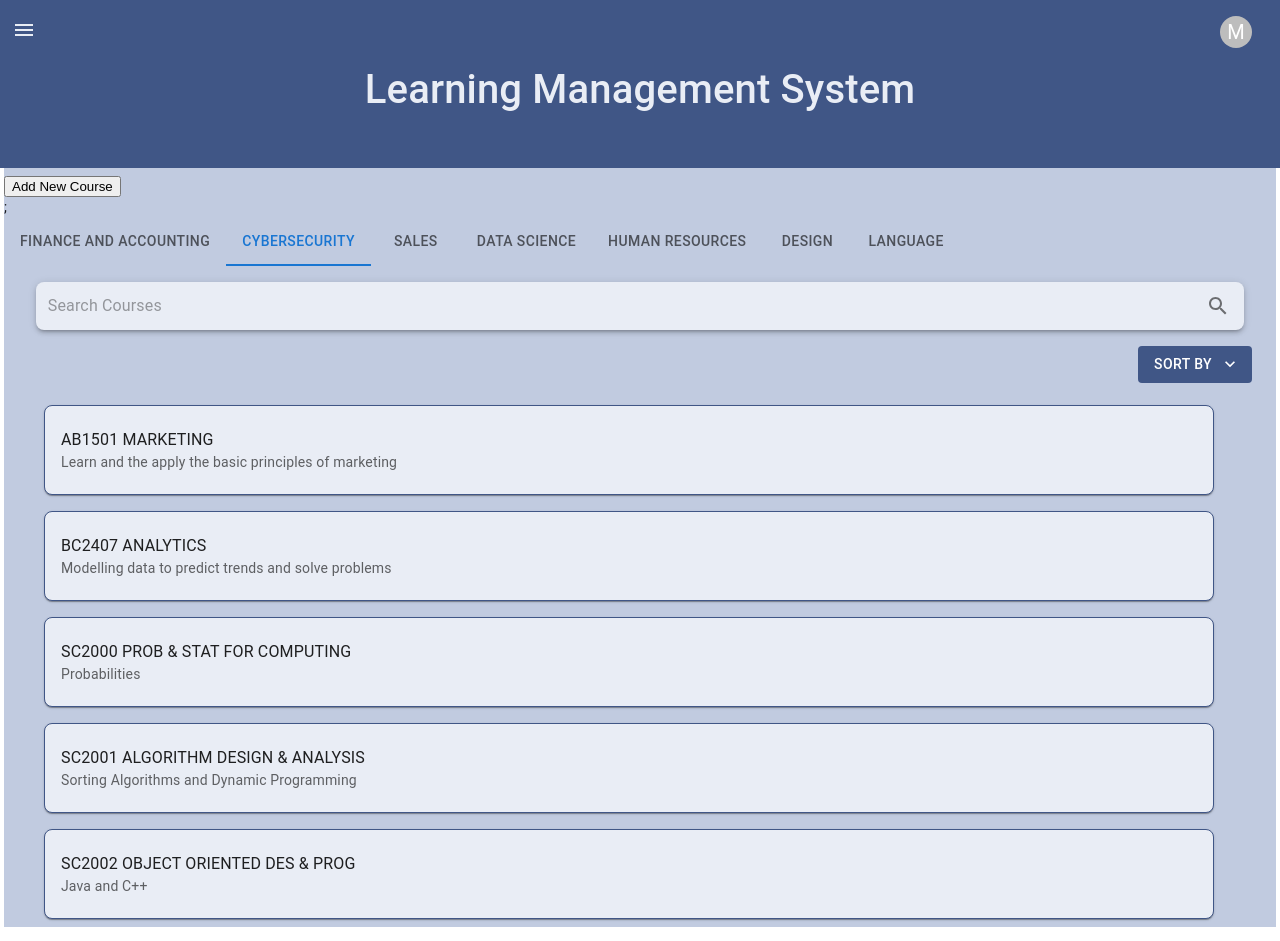
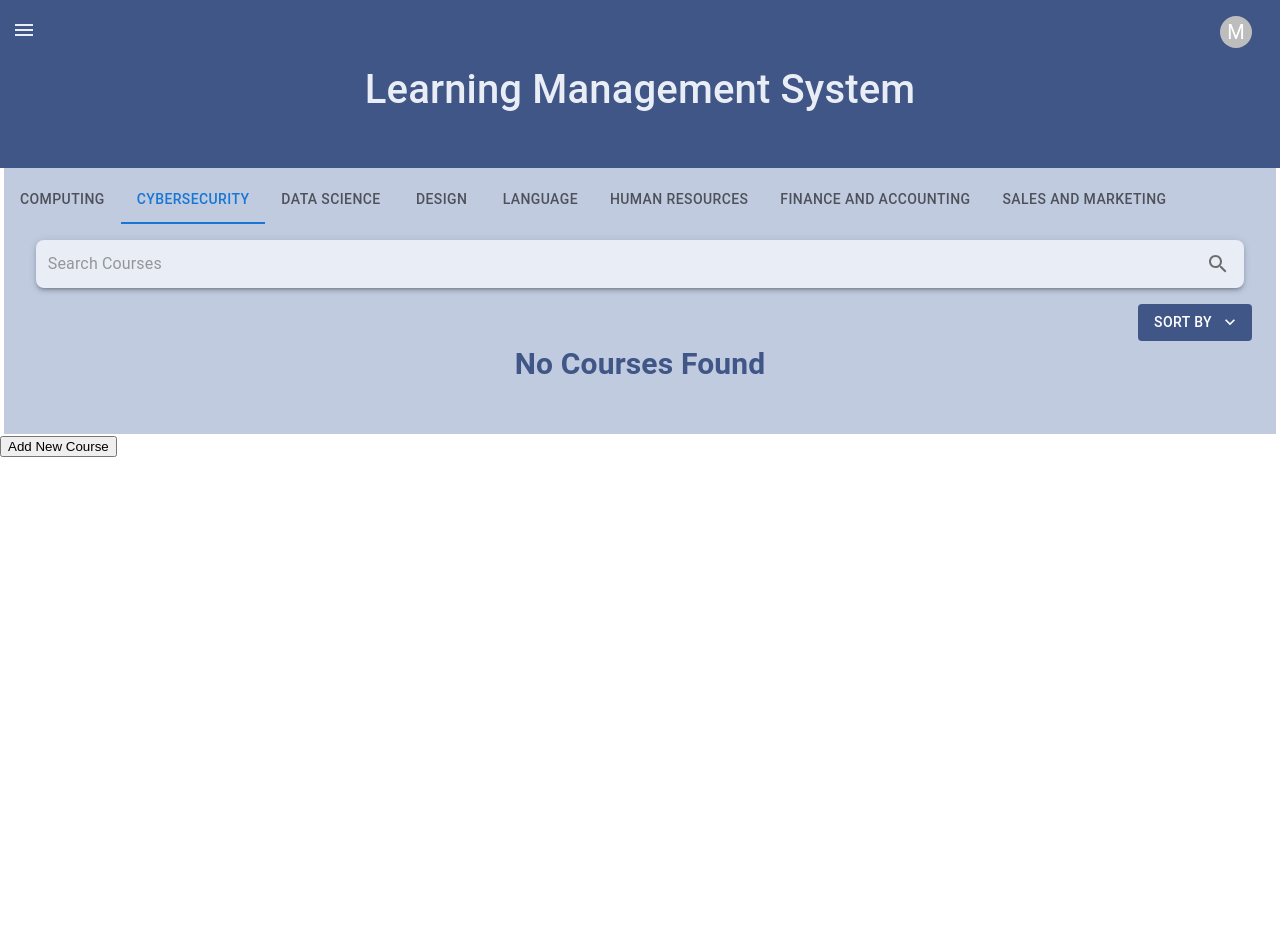
Before and after one commit to Zomankey/StaticTest, a React (Create React App) app: page / in a window 1280 px wide. Both pictures are taken after a click on the tab "CYBERSECURITY". After the commit the page ends 800 px from the top, so only its background shows below. Built offline with nearby package versions, Linux system fonts and the light colour scheme.

Commit message:
Add category filter

```diff
--- a/src/App.js
+++ b/src/App.js
@@ -4,13 +4,8 @@ import { Stack } from "@mui/material";
 
 import SettingsDrawer from "./Components/Account/AccountSettingsDrawer";
 import NewCourse from "./Components/NewCourse/NewCourse";
-import CourseList from "./Components/Course/CourseList";
-import CourseSearch from "./Components/Course/CourseSearch";
-import CourseCategoryTabs from "./Components/Course/CourseCategoryTab";
-import CourseSorter from "./Components/Course/CourseSorter";
 import CourseProgressDrawer from "./Components/Course/CourseProgressDrawer";
-
-const courseStyle = { bgcolor: "#c1cbe0", mx: 0.5, fontSize: 14, pt: 1 };
+import CourseDisplay from "./Components/Course/CourseDisplay";
 
 const headerBoxStyle = {
   bgcolor: "#405686",
@@ -29,6 +24,8 @@ const DUMMY_COURSES = [
     id: "AB1501",
     name: "MARKETING",
     description: "Learn and the apply the basic principles of marketing",
+    progress: "Current",
+    category: "Sales and Marketing",
     // grade: "",
     // date: new Date(2020, 7, 14),
   },
@@ -36,6 +33,8 @@ const DUMMY_COURSES = [
     id: "BC2407",
     name: "ANALYTICS",
     description: "Modelling data to predict trends and solve problems",
+    progress: "Current",
+    category: "Data Science",
     // grade: "",
     // date: new Date(2020, 7, 14),
   },
@@ -43,6 +42,8 @@ const DUMMY_COURSES = [
     id: "SC2000",
     name: "PROB & STAT FOR COMPUTING",
     description: "Probabilities",
+    progress: "Completed",
+    category: "Computing",
     // grade: "",
     // date: new Date(2020, 7, 14),
   },
@@ -50,6 +51,8 @@ const DUMMY_COURSES = [
     id: "SC2001",
     name: "ALGORITHM DESIGN & ANALYSIS",
     description: "Sorting Algorithms and Dynamic Programming",
+    progress: "Uncompleted",
+    category: "Computing",
     // grade: "",
     // date: new Date(2020, 7, 14),
   },
@@ -58,6 +61,8 @@ const DUMMY_COURSES = [
     id: "SC2002",
     name: "OBJECT ORIENTED DES & PROG",
     description: "Java and C++",
+    progress: "Uncompleted",
+    category: "Computing",
     // grade: "",
     // date: new Date(2020, 7, 14),
   },
@@ -80,14 +85,8 @@ function App() {
         </Stack>
         <Box sx={headerTextStyle}>Learning Management System</Box>
       </Box>
-
-      <Box sx={courseStyle}>
-        <NewCourse onAddCourse={addCourseHandler} />;
-        <CourseCategoryTabs />
-        <CourseSearch />
-        <CourseSorter />
-        <CourseList courses={courses} />
-      </Box>
+      <CourseDisplay courses={courses} />
+      <NewCourse onAddCourse={addCourseHandler} />
     </div>
   );
 }
--- a/src/Components/Course/CourseCategoryTab.js
+++ b/src/Components/Course/CourseCategoryTab.js
@@ -1,41 +1,44 @@
 import { useState } from "react";
+
 import Box from "@mui/material/Box";
 import Tabs from "@mui/material/Tabs";
 import Tab from "@mui/material/Tab";
 
 const box = { width: "100%", bgcolor: "#c1cbe0", pb: 2 };
-const genres = [
-  { label: "Finance and Accounting" },
+const categories = [
+  //{ label: "All" },
+  { label: "Computing" },
   { label: "Cybersecurity" },
-  { label: "Sales" },
   { label: "Data Science" },
-  { label: "Human Resources" },
   { label: "Design" },
   { label: "Language" },
+  { label: "Human Resources" },
+  { label: "Finance and Accounting" },
+  { label: "Sales and Marketing" },
 ];
 
 const CourseCategoryTabs = (props) => {
-  const [value, setValue] = useState(0);
-
-  const filterHandler = (event, newValue) => {
+  const [value, setValue] = useState("");
+  const handleChange = (event, newValue) => {
     setValue(newValue);
+    props.onSelectCategoryFilter(newValue);
   };
-
-  // function filterHandler(event) {
-  //   props.onSelectFilter(event.target.value);
-  // }
 
   return (
     <Box sx={box}>
       <Tabs
         value={value}
-        onChange={filterHandler}
+        onChange={handleChange}
         variant="scrollable"
         scrollButtons="auto"
         aria-label="scrollable genre tabs"
       >
-        {genres.map((genre) => (
-          <Tab key={genre.label} label={genre.label} />
+        {categories.map((categories) => (
+          <Tab
+            key={categories.label}
+            label={categories.label}
+            value={categories.label}
+          />
         ))}
       </Tabs>
     </Box>
--- /dev/null
+++ b/src/Components/Course/CourseDisplay.js
@@ -0,0 +1,32 @@
+import { Box } from "@mui/material";
+import { useState, useEffect } from "react";
+
+import CourseList from "./CourseList";
+import CourseSearch from "./CourseSearch";
+import CourseCategoryTabs from "./CourseCategoryTab";
+import CourseSorter from "./CourseSorter";
+
+const courseStyle = { bgcolor: "#c1cbe0", mx: 0.5, fontSize: 14, pt: 1 };
+
+function CourseDisplay(props) {
+  const [filteredCategory, setFilterCategory] = useState("Computing");
+
+  function addCategoryFilter(selectedFilter) {
+    setFilterCategory(selectedFilter);
+  }
+
+  const filteredCategoryCourse = props.courses.filter((course) => {
+    return course.category == filteredCategory;
+  });
+
+  return (
+    <Box sx={courseStyle}>
+      <CourseCategoryTabs onSelectCategoryFilter={addCategoryFilter} />
+      <CourseSearch />
+      <CourseSorter />
+      <CourseList courses={filteredCategoryCourse} />
+    </Box>
+  );
+}
+
+export default CourseDisplay;
--- a/src/Components/Course/CourseList.js
+++ b/src/Components/Course/CourseList.js
@@ -1,8 +1,17 @@
 import Course from "./Course";
+import Box from "@mui/material/Box";
+
+const headerTextStyle = {
+  color: "#405686",
+  fontSize: 30,
+  fontWeight: "Bold",
+  textAlign: "center",
+  pb: 6,
+};
 
 function CourseList(props) {
   if (props.courses.length === 0) {
-    return <h2> No courses found.</h2>;
+    return <Box sx={headerTextStyle}>No Courses Found</Box>;
   }
 
   return (
@@ -13,6 +22,8 @@ function CourseList(props) {
           id={course.id}
           name={course.name}
           description={course.description}
+          progress={course.progress}
+          category={course.category}
           //    grade = {course.grade}
           //   date={course.date}
         />
--- a/src/Components/Course/CourseSorter.js
+++ b/src/Components/Course/CourseSorter.js
@@ -85,15 +85,15 @@ export default function CourseSorter() {
         onClose={handleClose}
       >
         <MenuItem onClick={handleClose} disableRipple>
-          Popularity
+          Ascending
         </MenuItem>
         <Divider sx={{ my: 0.5 }} />
         <MenuItem onClick={handleClose} disableRipple>
-          Recently Added
+          Descending
         </MenuItem>
         <Divider sx={{ my: 0.5 }} />
         <MenuItem onClick={handleClose} disableRipple>
-          Rating
+          Upload Recency
         </MenuItem>
       </StyledMenu>
     </Stack>
```
